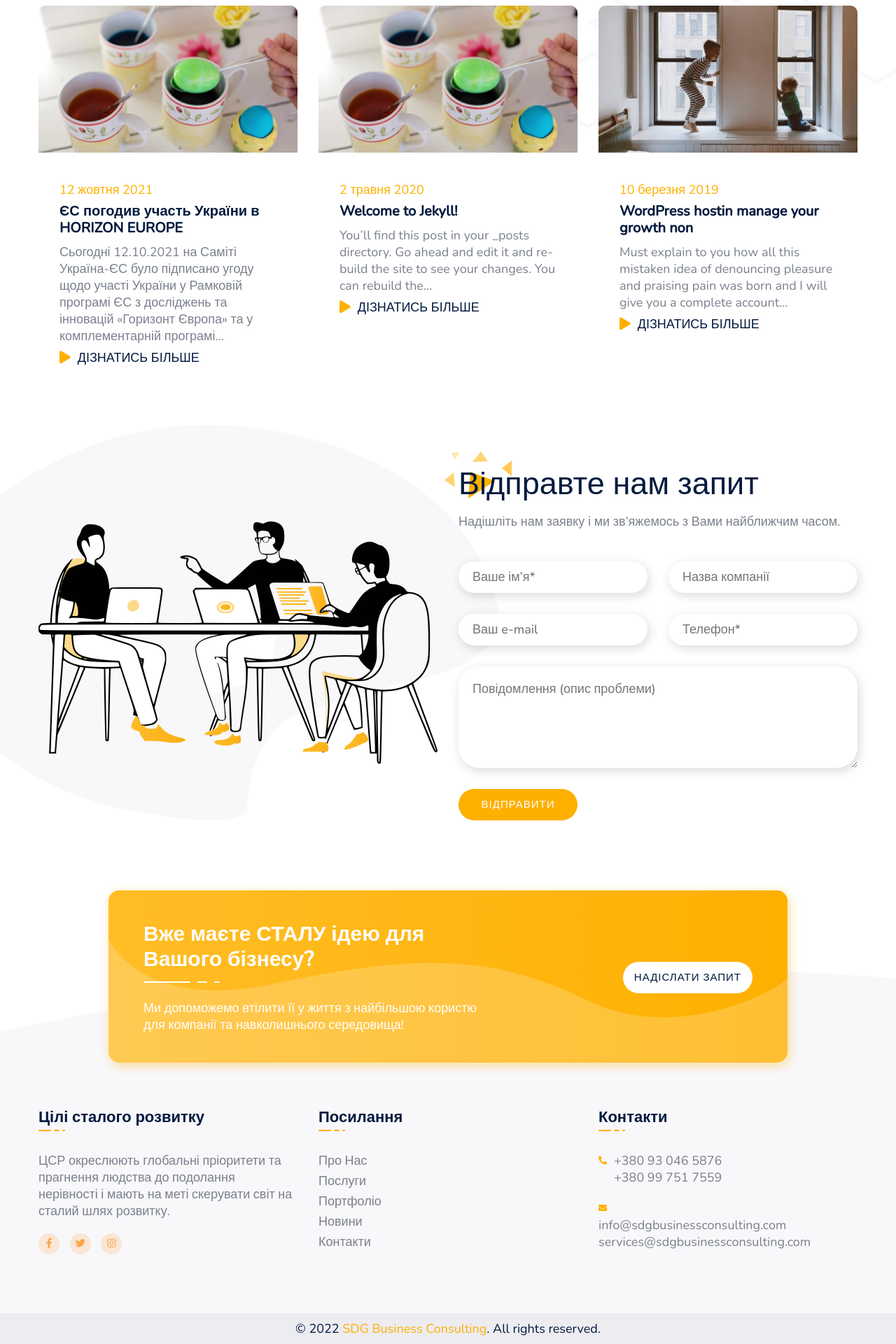
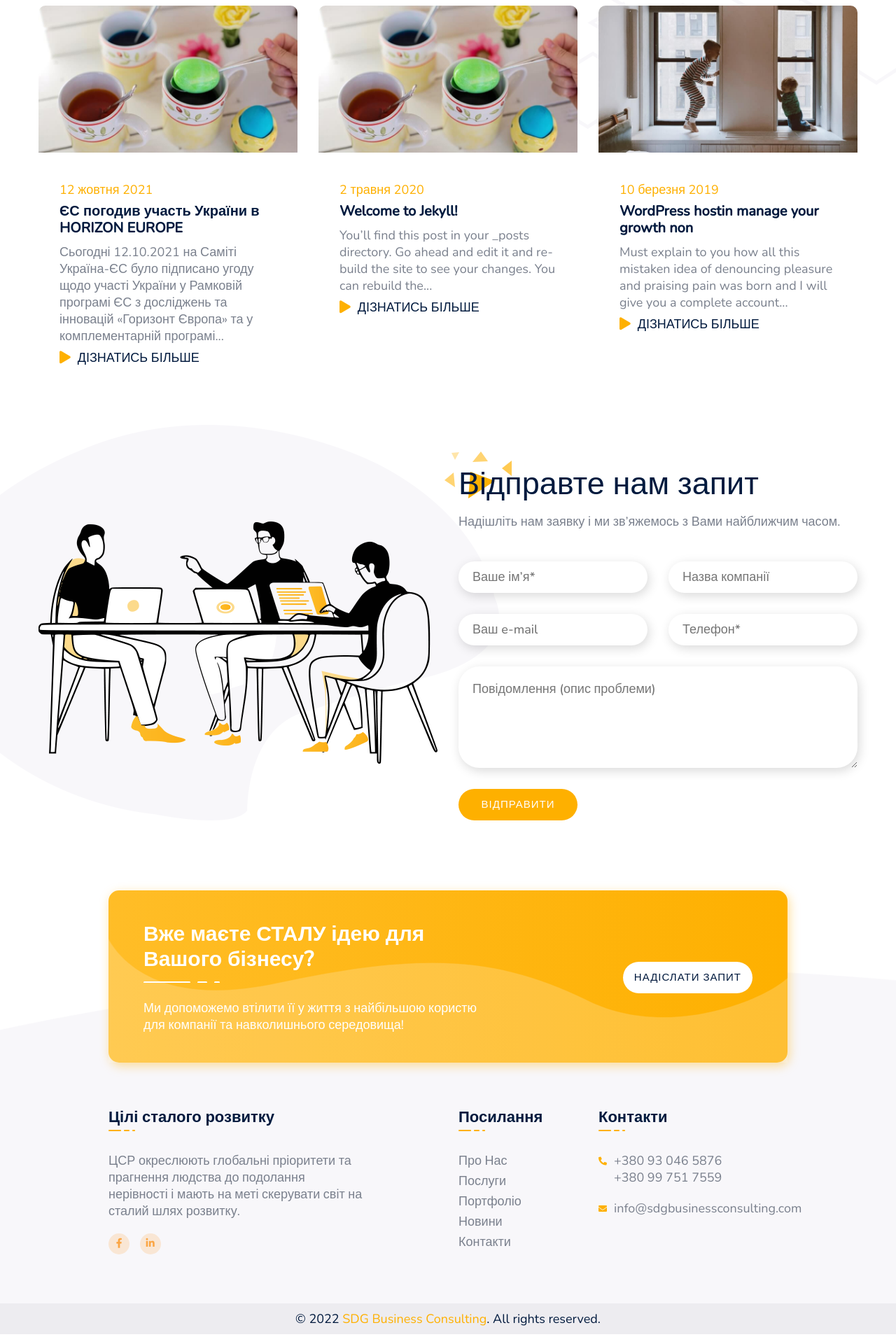
Before and after one commit to SDG-Business-Consulting/jekyll-site, a Jekyll site: the page built from pages/index.html, in a window 1280 px wide. Shown: the part 3082-5002 px from the top of the page at 70% size. Built offline with Jekyll 4.4.1, drawn with Linux system fonts in a browser that asks for light colours; comment, search, counter and statistics services are not loaded.

Commit message:
Update footer (social media, sitemap, grid, plus some minor stuff)

```diff
--- a/_config.yml
+++ b/_config.yml
@@ -18,9 +18,8 @@ plugins:
   - jekyll-paginate-v2
   - jekyll-archives
 
-facebook_url: "https://www.facebook.com/tortoiztheme"
-twitter_url: "https://twitter.com/tortoizthemes"
-instagram_url: "https://instagram.com/"
+facebook_url: "https://www.facebook.com/"
+linkedin_url: "https://www.linkedin.com/"
 
 hero_image: "/assets/images/breadcrumb_bg.jpg"
 
--- a/_includes/footer.html
+++ b/_includes/footer.html
@@ -3,7 +3,7 @@
 	<div class="widget_wrapper" style="background-image: url(/assets/images/footer_bg.png);">
 		<div class="container">
 			<div class="row">
-				<div class="col-lg-4 col-md-6 col-12">
+				<div class="col-xl-4 col-lg-5 col-md-6 col-12 offset-xl-1">
 					<div class="widget widegt_about mb-md-4 mb-lg-0">
 						<!-- <div class="widget_title">
 							<img src="{{site.site_logo}}" class="img-fluid" alt="{{site.title}}"/>
@@ -22,24 +22,27 @@
 							{% if site.instagram_url %}
 							<li><a href="{{site.instagram_url}}" target="__blank"><i class="fab fa-instagram"></i></a></li>
 							{% endif %}
+              {% if site.linkedin_url %}
+							<li><a href="{{site.linkedin_url}}" target="__blank"><i class="fab fa-linkedin-in"></i></a></li>
+							{% endif %}
 						</ul>
 					</div>
 				</div>
-				<div class="col-lg-4 col-md-6 col-sm-12">
+				<div class="col-lg-2 col-md-2 col-sm-12 offset-lg-1 offset-md-3">
 					<div class="widget widget_link">
 						<div class="widget_title">
 							<h4>Посилання</h4>
 						</div>
 						<ul>
-							<li><a href="about">Про нас</a></li>
-							<li><a href="services">Послуги</a></li>
-							<li><a href="portfolios">Портфоліо</a></li>
-							<li><a href="blog">Новини</a></li>
-							<li><a href="contact">Контакти</a></li>
+							<li><a href="/about">Про нас</a></li>
+							<li><a href="/services">Послуги</a></li>
+							<li><a href="/portfolio">Портфоліо</a></li>
+							<li><a href="/news">Новини</a></li>
+							<li><a href="/contact">Контакти</a></li>
 						</ul>
 					</div>
 				</div>
-				<div class="col-lg-4 col-md-6 col-sm-12">
+				<div class="col-lg-4 col-md-6 col-sm-12 mt-lg-0 mt-md-4">
 					<div class="widget widget_contact">
 						<div class="widget_title">
 							<h4>Контакти</h4>
@@ -60,7 +63,6 @@
 								</div>
 								<div class="info">
 									<p><a href="mailto:info@sdgbusinessconsulting.com">info@sdgbusinessconsulting.com</a></p>
-									<p><a href="mailto:services@sdgbusinessconsulting.com">services@sdgbusinessconsulting.com</a></p>
 								</div>
 							</div>
 							<!-- <div class="single_info">
--- a/_sass/custom.scss
+++ b/_sass/custom.scss
@@ -19,6 +19,33 @@ h6 {
 .deneb_btn {
   font-family: 'Nunito', 'Poppins', sans-serif;
   padding: 0 1rem;
+}
+
+.deneb_cta {
+  .cta_wrapper {
+    .button_box {
+      .deneb_btn:hover {
+        color: #feb000 !important;
+      }
+    }
+  }
+}
+
+.deneb_footer {
+  .widget_wrapper {
+    .widget_contact {
+      .contact_info {
+        .single_info {
+          max-width: none;
+
+          .icon {
+            position: relative;
+            top: 1px;
+          }
+        }
+      }
+    }
+  }
 }
 
 .header_area {
```
